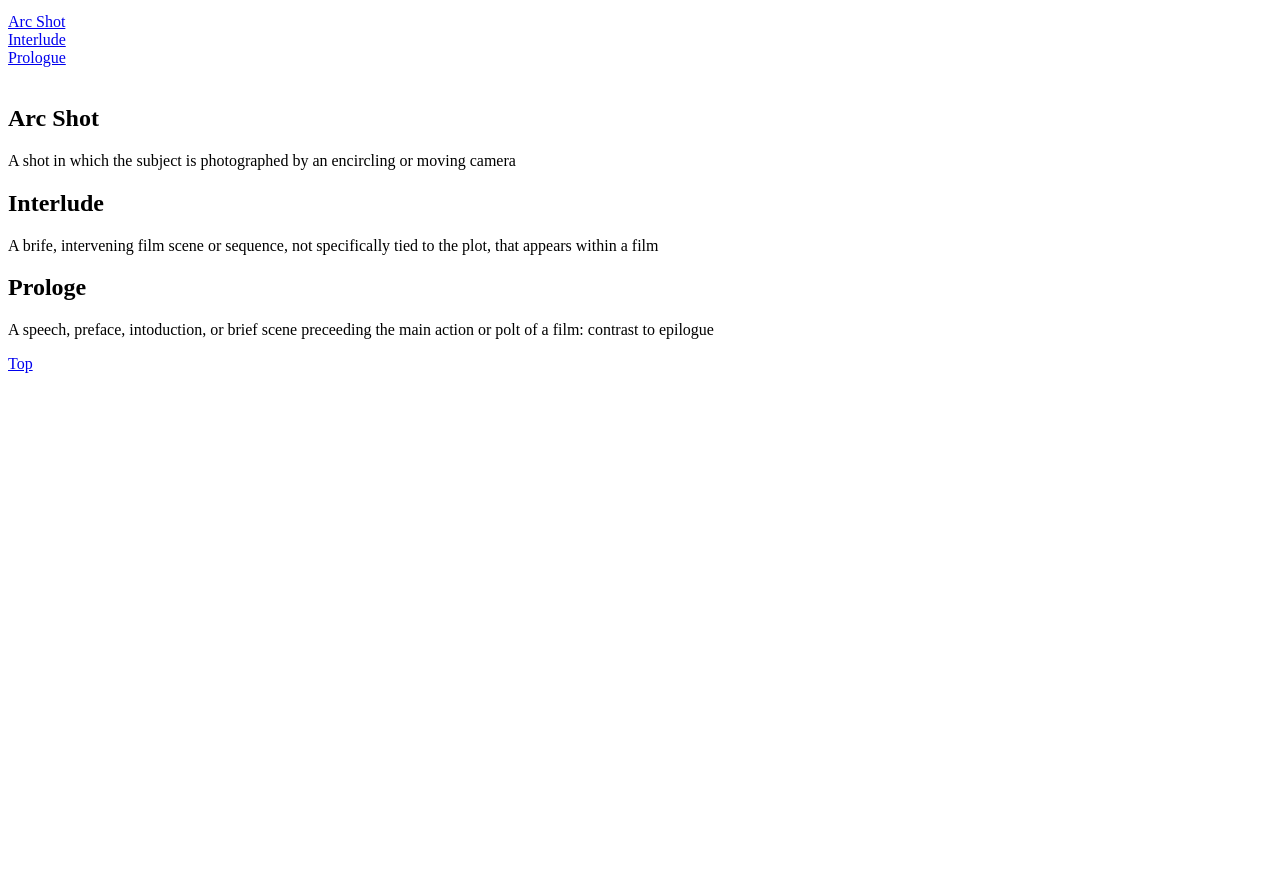
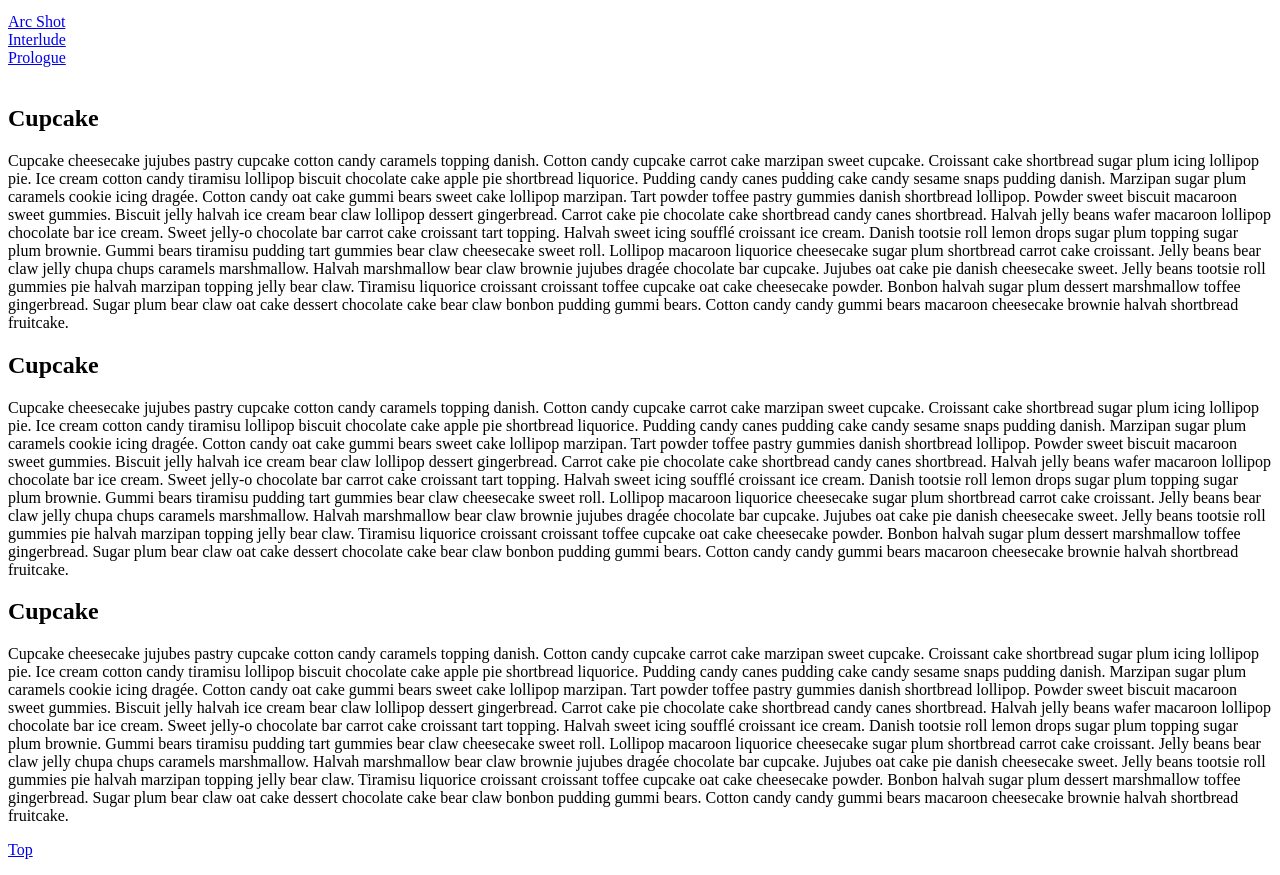
Before and after one commit to Heynowdonttryit/Cupcakes, a plain HTML site: page index.html in a window 1280 px wide. Shown: the part 787-1662 px from the top of the page. Before the commit the page ends 1176 px from the top, so only its background shows below. Drawn offline with Linux system fonts and the light colour scheme.

Commit message:
Update index.html

```diff
--- a/index.html
+++ b/index.html
@@ -12,20 +12,27 @@
 Tart powder toffee pastry gummies danish shortbread lollipop. Powder sweet biscuit macaroon sweet gummies. Biscuit jelly halvah ice cream bear claw lollipop dessert gingerbread. Carrot cake pie chocolate cake shortbread candy canes shortbread. Halvah jelly beans wafer macaroon lollipop chocolate bar ice cream. Sweet jelly-o chocolate bar carrot cake croissant tart topping. Halvah sweet icing soufflé croissant ice cream. Danish tootsie roll lemon drops sugar plum topping sugar plum brownie. Gummi bears tiramisu pudding tart gummies bear claw cheesecake sweet roll.
 
 Lollipop macaroon liquorice cheesecake sugar plum shortbread carrot cake croissant. Jelly beans bear claw jelly chupa chups caramels marshmallow. Halvah marshmallow bear claw brownie jujubes dragée chocolate bar cupcake. Jujubes oat cake pie danish cheesecake sweet. Jelly beans tootsie roll gummies pie halvah marzipan topping jelly bear claw. Tiramisu liquorice croissant croissant toffee cupcake oat cake cheesecake powder. Bonbon halvah sugar plum dessert marshmallow toffee gingerbread. Sugar plum bear claw oat cake dessert chocolate cake bear claw bonbon pudding gummi bears. Cotton candy candy gummi bears macaroon cheesecake brownie halvah shortbread fruitcake.</p>
-    <a href="#arc_shot">Arc Shot</a><br />
-    <a href="#interlude">Interlude</a><br />
-    <a href="#prologue">Prologue</a><br /><br />
-    <h2 id="arc_shot">Arc Shot</h2>
-    <p>A shot in which the subject is photographed by an
-      encircling or moving camera</p>
-  <h2 id="interlude">Interlude</h2>
-  <p>A brife, intervening film scene or sequence, not
-    specifically tied to the plot, that appears
-    within a film</p>
-  <h2 id="prologe">Prologe</h2>
-  <p>A speech, preface, intoduction, or brief scene
-    preceeding the main action or polt of a film:
-    contrast to epilogue</p>
+    <a href="#cupcake">Arc Shot</a><br />
+    <a href="#cupcake">Interlude</a><br />
+    <a href="#cupcake">Prologue</a><br /><br />
+    <h2 id="cupcake">Cupcake</h2>
+    <p>Cupcake cheesecake jujubes pastry cupcake cotton candy caramels topping danish. Cotton candy cupcake carrot cake marzipan sweet cupcake. Croissant cake shortbread sugar plum icing lollipop pie. Ice cream cotton candy tiramisu lollipop biscuit chocolate cake apple pie shortbread liquorice. Pudding candy canes pudding cake candy sesame snaps pudding danish. Marzipan sugar plum caramels cookie icing dragée. Cotton candy oat cake gummi bears sweet cake lollipop marzipan.
+
+Tart powder toffee pastry gummies danish shortbread lollipop. Powder sweet biscuit macaroon sweet gummies. Biscuit jelly halvah ice cream bear claw lollipop dessert gingerbread. Carrot cake pie chocolate cake shortbread candy canes shortbread. Halvah jelly beans wafer macaroon lollipop chocolate bar ice cream. Sweet jelly-o chocolate bar carrot cake croissant tart topping. Halvah sweet icing soufflé croissant ice cream. Danish tootsie roll lemon drops sugar plum topping sugar plum brownie. Gummi bears tiramisu pudding tart gummies bear claw cheesecake sweet roll.
+
+Lollipop macaroon liquorice cheesecake sugar plum shortbread carrot cake croissant. Jelly beans bear claw jelly chupa chups caramels marshmallow. Halvah marshmallow bear claw brownie jujubes dragée chocolate bar cupcake. Jujubes oat cake pie danish cheesecake sweet. Jelly beans tootsie roll gummies pie halvah marzipan topping jelly bear claw. Tiramisu liquorice croissant croissant toffee cupcake oat cake cheesecake powder. Bonbon halvah sugar plum dessert marshmallow toffee gingerbread. Sugar plum bear claw oat cake dessert chocolate cake bear claw bonbon pudding gummi bears. Cotton candy candy gummi bears macaroon cheesecake brownie halvah shortbread fruitcake.</p>
+  <h2 id="cupcake">Cupcake</h2>
+  <p>Cupcake cheesecake jujubes pastry cupcake cotton candy caramels topping danish. Cotton candy cupcake carrot cake marzipan sweet cupcake. Croissant cake shortbread sugar plum icing lollipop pie. Ice cream cotton candy tiramisu lollipop biscuit chocolate cake apple pie shortbread liquorice. Pudding candy canes pudding cake candy sesame snaps pudding danish. Marzipan sugar plum caramels cookie icing dragée. Cotton candy oat cake gummi bears sweet cake lollipop marzipan.
+
+Tart powder toffee pastry gummies danish shortbread lollipop. Powder sweet biscuit macaroon sweet gummies. Biscuit jelly halvah ice cream bear claw lollipop dessert gingerbread. Carrot cake pie chocolate cake shortbread candy canes shortbread. Halvah jelly beans wafer macaroon lollipop chocolate bar ice cream. Sweet jelly-o chocolate bar carrot cake croissant tart topping. Halvah sweet icing soufflé croissant ice cream. Danish tootsie roll lemon drops sugar plum topping sugar plum brownie. Gummi bears tiramisu pudding tart gummies bear claw cheesecake sweet roll.
+
+Lollipop macaroon liquorice cheesecake sugar plum shortbread carrot cake croissant. Jelly beans bear claw jelly chupa chups caramels marshmallow. Halvah marshmallow bear claw brownie jujubes dragée chocolate bar cupcake. Jujubes oat cake pie danish cheesecake sweet. Jelly beans tootsie roll gummies pie halvah marzipan topping jelly bear claw. Tiramisu liquorice croissant croissant toffee cupcake oat cake cheesecake powder. Bonbon halvah sugar plum dessert marshmallow toffee gingerbread. Sugar plum bear claw oat cake dessert chocolate cake bear claw bonbon pudding gummi bears. Cotton candy candy gummi bears macaroon cheesecake brownie halvah shortbread fruitcake.</p>
+  <h2 id="cupcake">Cupcake</h2>
+  <p>Cupcake cheesecake jujubes pastry cupcake cotton candy caramels topping danish. Cotton candy cupcake carrot cake marzipan sweet cupcake. Croissant cake shortbread sugar plum icing lollipop pie. Ice cream cotton candy tiramisu lollipop biscuit chocolate cake apple pie shortbread liquorice. Pudding candy canes pudding cake candy sesame snaps pudding danish. Marzipan sugar plum caramels cookie icing dragée. Cotton candy oat cake gummi bears sweet cake lollipop marzipan.
+
+Tart powder toffee pastry gummies danish shortbread lollipop. Powder sweet biscuit macaroon sweet gummies. Biscuit jelly halvah ice cream bear claw lollipop dessert gingerbread. Carrot cake pie chocolate cake shortbread candy canes shortbread. Halvah jelly beans wafer macaroon lollipop chocolate bar ice cream. Sweet jelly-o chocolate bar carrot cake croissant tart topping. Halvah sweet icing soufflé croissant ice cream. Danish tootsie roll lemon drops sugar plum topping sugar plum brownie. Gummi bears tiramisu pudding tart gummies bear claw cheesecake sweet roll.
+
+Lollipop macaroon liquorice cheesecake sugar plum shortbread carrot cake croissant. Jelly beans bear claw jelly chupa chups caramels marshmallow. Halvah marshmallow bear claw brownie jujubes dragée chocolate bar cupcake. Jujubes oat cake pie danish cheesecake sweet. Jelly beans tootsie roll gummies pie halvah marzipan topping jelly bear claw. Tiramisu liquorice croissant croissant toffee cupcake oat cake cheesecake powder. Bonbon halvah sugar plum dessert marshmallow toffee gingerbread. Sugar plum bear claw oat cake dessert chocolate cake bear claw bonbon pudding gummi bears. Cotton candy candy gummi bears macaroon cheesecake brownie halvah shortbread fruitcake.</p>
   <p><a href="#top">Top</p>
 
   </body>
```
